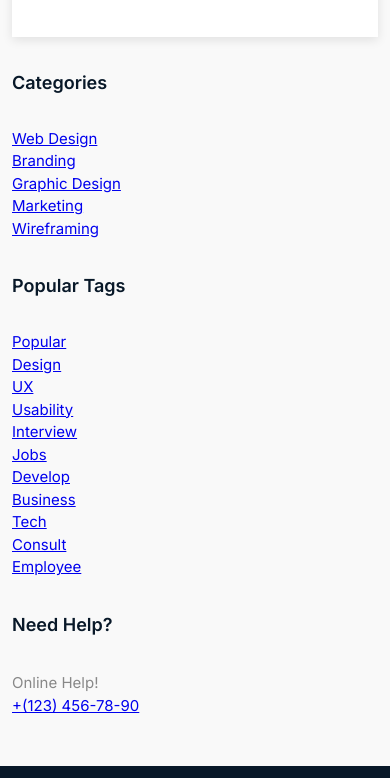
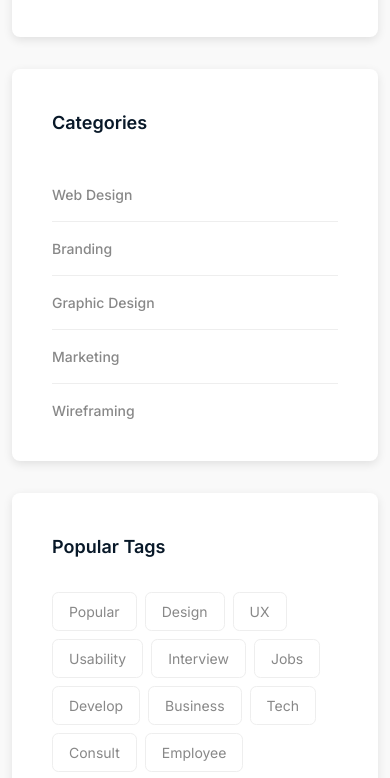
Before and after one commit to Drougnov/Appvilla, a plain HTML site: page blog.html in a window 390 px wide. Shown: the part 5426-6204 px from the top of the page. Drawn offline with nearby package versions, Linux system fonts and the light colour scheme.

Commit message:
blog__main-right mobile screen style complete

```diff
--- a/style.css
+++ b/style.css
@@ -1615,9 +1615,17 @@ footer .newsletter{
 /* ---search--- */
 
 .blog__main-right .search,
-.blog__main-right .feeds{
+.blog__main-right .feeds,
+.blog__main-right .categories,
+.blog__main-right .tags,
+.blog__main-right .help{
     background: var(--white);
     padding: 2.5rem;
+    border-radius: .5rem;
+    -webkit-border-radius: .5rem;
+    -moz-border-radius: .5rem;
+    -ms-border-radius: .5rem;
+    -o-border-radius: .5rem;
     box-shadow: 0 3px 10px 0 rgba(0, 0, 0, 0.1);
 }
 .search form{
@@ -1663,7 +1671,7 @@ footer .newsletter{
     padding: .85rem;
 }
 
-/* ---popular feeds--- */
+/* ---popular-feeds--- */
 
 .feeds .feed{
     display: flex;
@@ -1708,6 +1716,64 @@ footer .newsletter{
 }
 .feed__text p i{
     margin-right: .25rem;
+}
+
+/* ---categories--- */
+
+.categories__list{
+    list-style-type: none;
+    display: flex;
+    flex-direction: column;
+}
+.categories__list li a{
+    display: block;
+    color: var(--gray);
+    font-size: 14px;
+    font-weight: 500;
+    text-decoration: none;
+    padding-top: 1rem;
+}
+.categories__list li:not(:last-child){
+    border-bottom: 1px solid var(--light-gray);
+    padding-bottom: 1rem;
+}
+
+/* ---popular-tags--- */
+
+.tags__list{
+    list-style-type: none;
+    display: flex;
+    flex-wrap: wrap;
+    gap: .5rem;
+}
+.tags__list li a{
+    display: block;
+    color: var(--gray);
+    font-size: 14px;
+    text-decoration: none;
+    border: 1px solid var(--light-gray);
+    border-radius: .4rem;
+    -webkit-border-radius: .4rem;
+    -moz-border-radius: .4rem;
+    -ms-border-radius: .4rem;
+    -o-border-radius: .4rem;
+    padding: .5rem 1rem;
+}
+
+/* ---help--- */
+
+.help p{
+    color: var(--cta);
+    font-size: 1.5rem;
+    font-weight: 700;
+    line-height: 1.25;
+    margin-bottom: .5rem;
+}
+.help a{
+    color: var(--dark-black);
+    font-size: 1rem;
+    font-weight: 500;
+    text-decoration: none;
 }
 
 /* ----------==========media-queries==========---------- */
```
